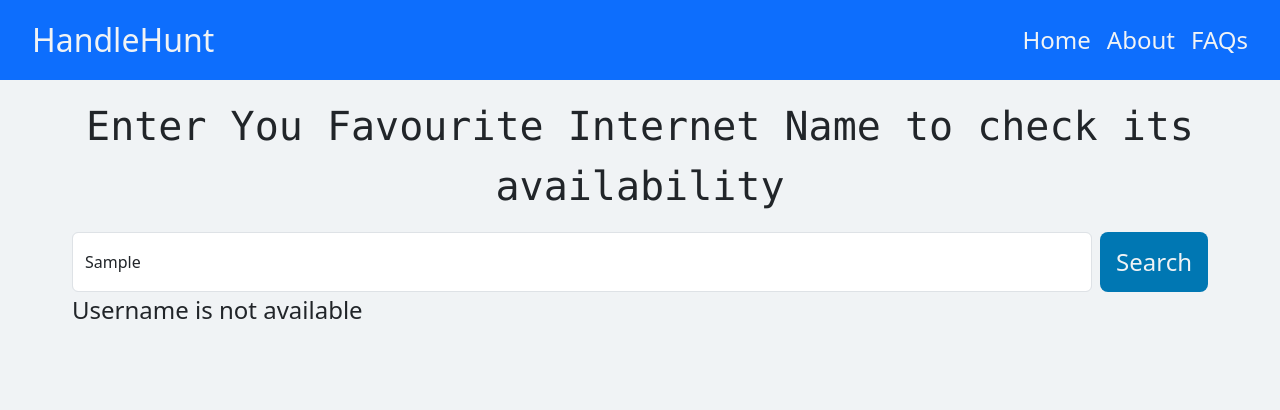
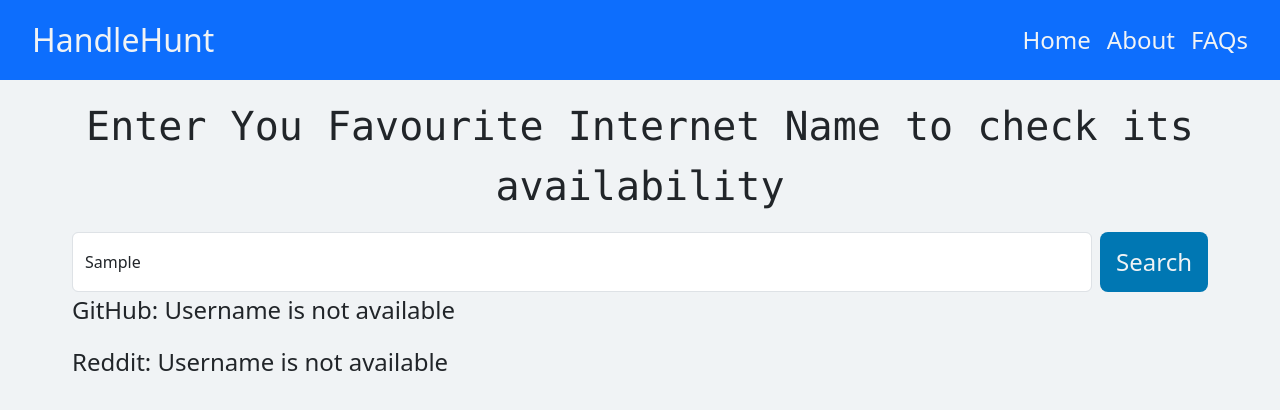
Before and after one commit to bitwisebro/handlehunt, a Next.js app: page / in a window 1280 px wide. Both pictures are taken after typing "Sample" into the empty fields and a click on the button "Search". Shown: the top 410 px of the page. Built offline with nearby package versions, Linux system fonts and the light colour scheme; no server answers.

Commit message:
add github and reddit msg parallely

```diff
--- a/src/app/components/search.tsx
+++ b/src/app/components/search.tsx
@@ -5,11 +5,10 @@ import { checker } from "../handlers/Checker";
 
 function Search(props: any) {
   const [username, setUsername] = useState("");
-  const [isAvailable, setIsAvailable] = useState(false);
+  const [results, setResults] = useState({github:null, reddit:null});
   const [showResult, setShowResult] = useState(false);
 
   useEffect(() => {
-    // Load the saved username from localStorage if available
     const savedUsername = localStorage.getItem("username");
     if (savedUsername) {
       setUsername(savedUsername);
@@ -25,9 +24,10 @@ function Search(props: any) {
   async function handleSearch(e: any) {
     e.preventDefault();
     localStorage.setItem("username", username);
-    const isAvailable = await checker(username, "github");
-    console.log(`${username} isAvailable: ${isAvailable}`);
-    setIsAvailable(isAvailable);
+    const isGithubAvailable = await checker(username, "github");
+    const isRedditAvailable = await checker(username, "reddit");
+    console.log(`${username} isAvailable: ${results}`);
+    setResults({github:isGithubAvailable, reddit:isRedditAvailable});
     setShowResult(true);
   }
 
@@ -57,10 +57,16 @@ function Search(props: any) {
           Search
         </button>
       </form>
-      {showResult && isAvailable !== null && (
-        <p id="githubcheck">
-          {isAvailable ? "Username is available" : "Username is not available"}
-        </p>
+      {showResult && results !== null && (
+        <div id="results">
+         <p id="githubcheck">
+            GitHub: {results.github ? "Username is available" : "Username is not available"}
+          </p>
+        <p id="redditcheck">
+            Reddit: {results.reddit ? "Username is available" : "Username is not available"}
+          </p>
+        </div>
+
       )}
     </div>
   );
```
